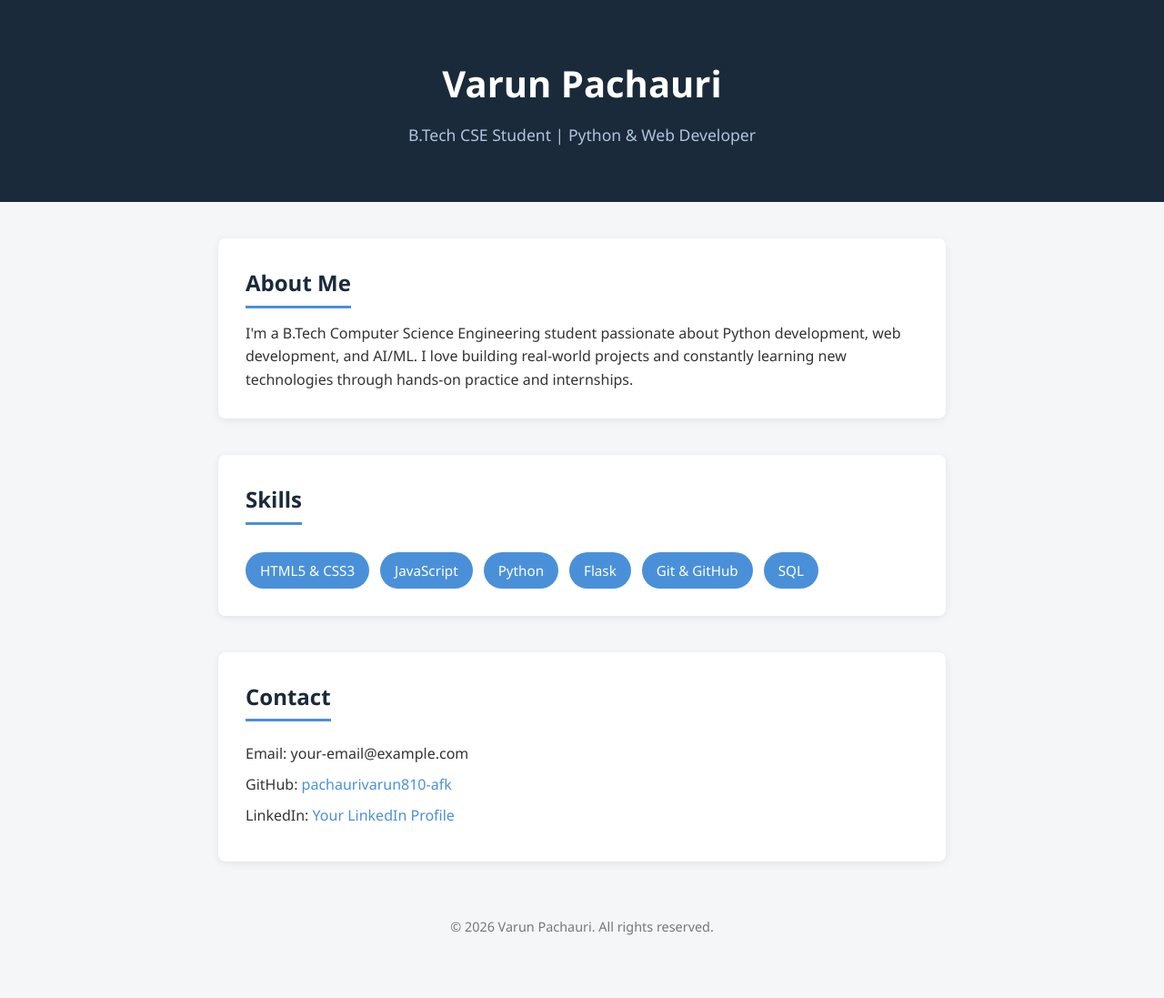
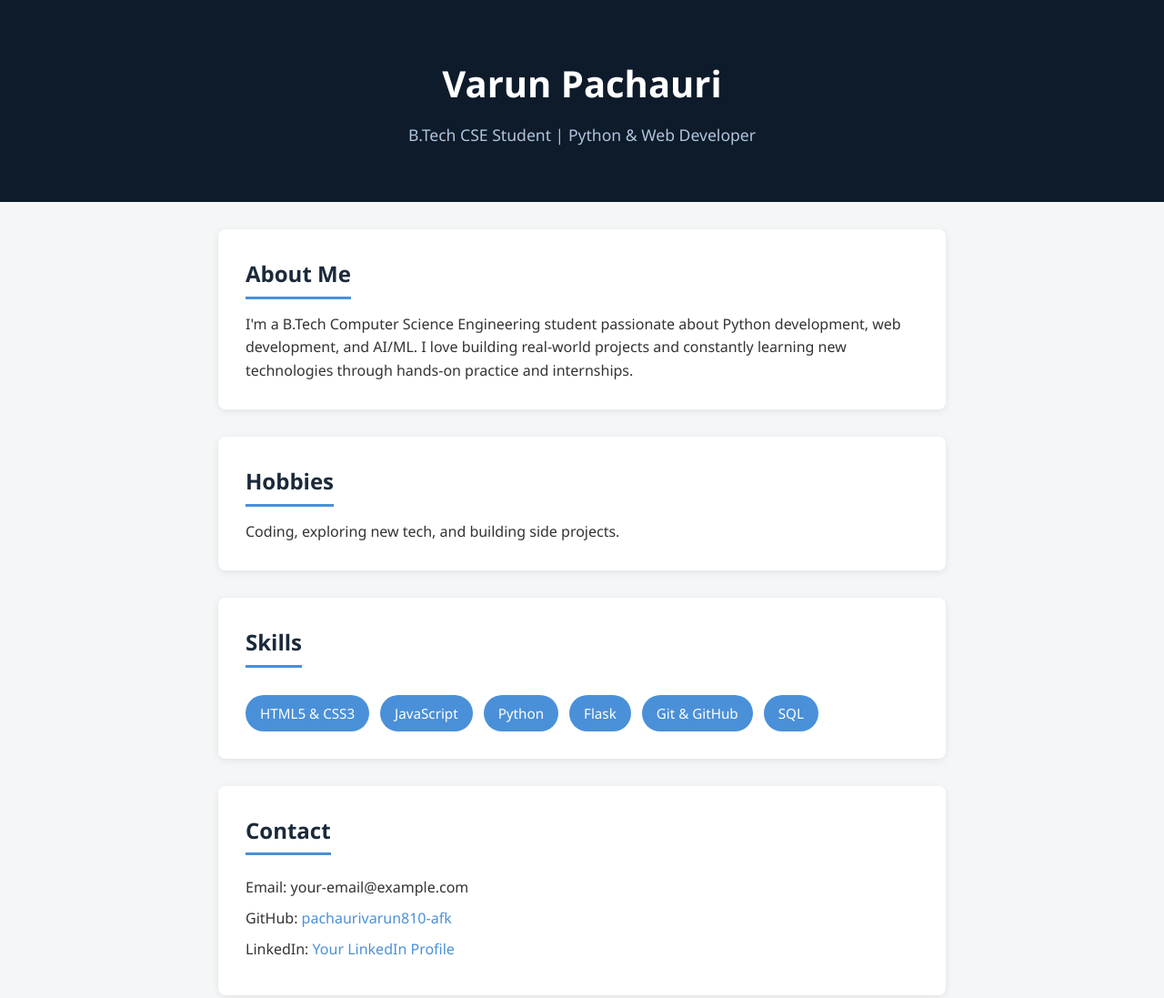
Before and after one commit to pachaurivarun810-afk/synent-task1-portfolio-varun, a plain HTML site: page index.html in a window 1280 px wide. Shown: the top 1097 px of the page at 91% size. Before the commit the page ends 1050 px from the top, so only its background shows below. Drawn offline with Linux system fonts and the light colour scheme.

Commit message:
Added hobbies section, updated header color and spacing

```diff
--- a/index.html
+++ b/index.html
@@ -23,6 +23,12 @@
       real-world projects and constantly learning new technologies through
       hands-on practice and internships.
     </p>
+  </section>
+
+  <!-- Hobbies Section -->
+  <section class="section" id="hobbies">
+    <h2>Hobbies</h2>
+    <p>Coding, exploring new tech, and building side projects.</p>
   </section>
 
   <!-- Skills Section -->
--- a/style.css
+++ b/style.css
@@ -12,7 +12,7 @@ body {
 }
 
 .header {
-  background-color: #1a2a3a;
+  background-color: #0d1b2a;
   color: white;
   text-align: center;
   padding: 60px 20px;
@@ -30,7 +30,7 @@ body {
 
 .section {
   max-width: 800px;
-  margin: 40px auto;
+  margin: 30px auto;
   padding: 30px;
   background-color: white;
   border-radius: 8px;
```
